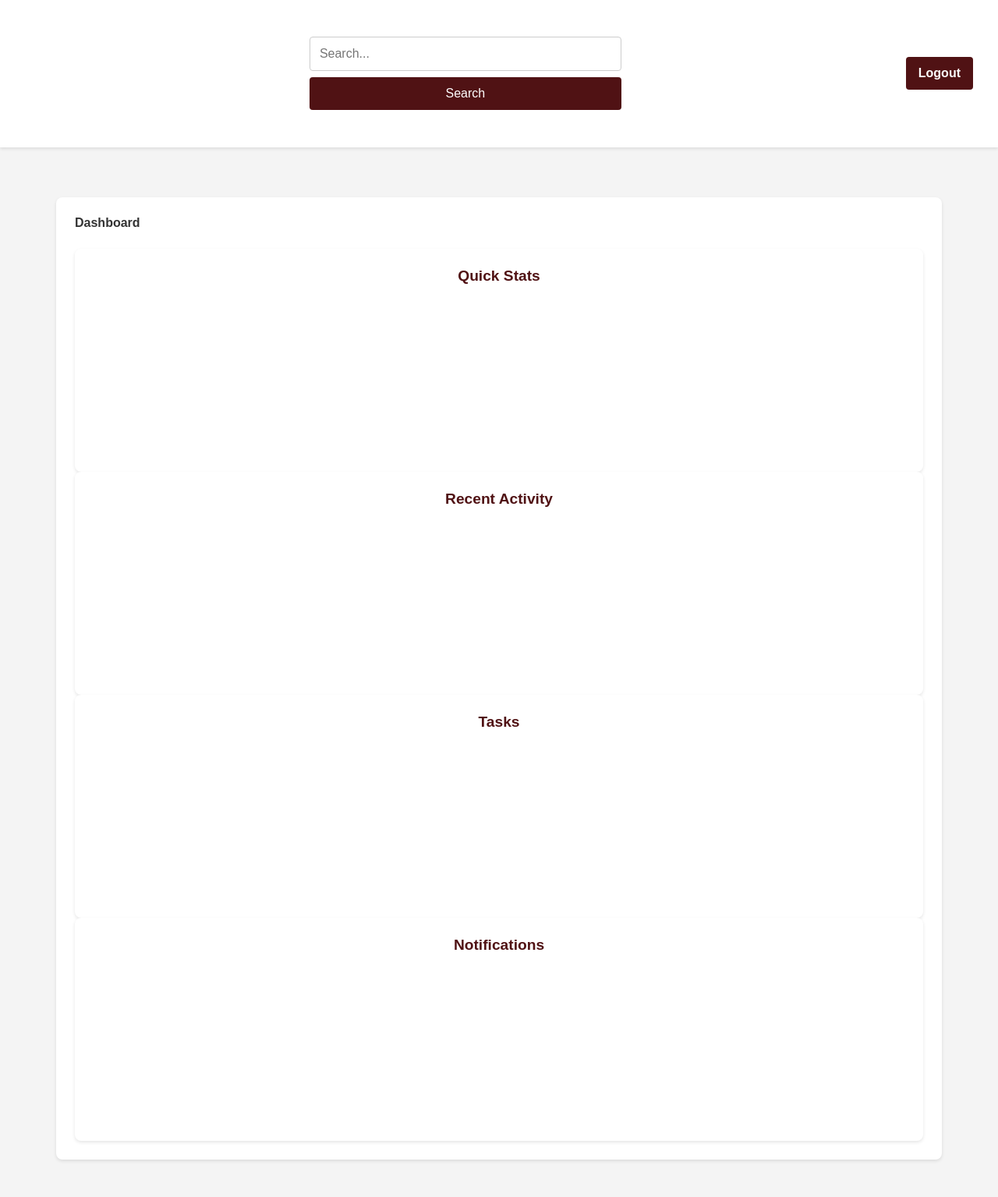
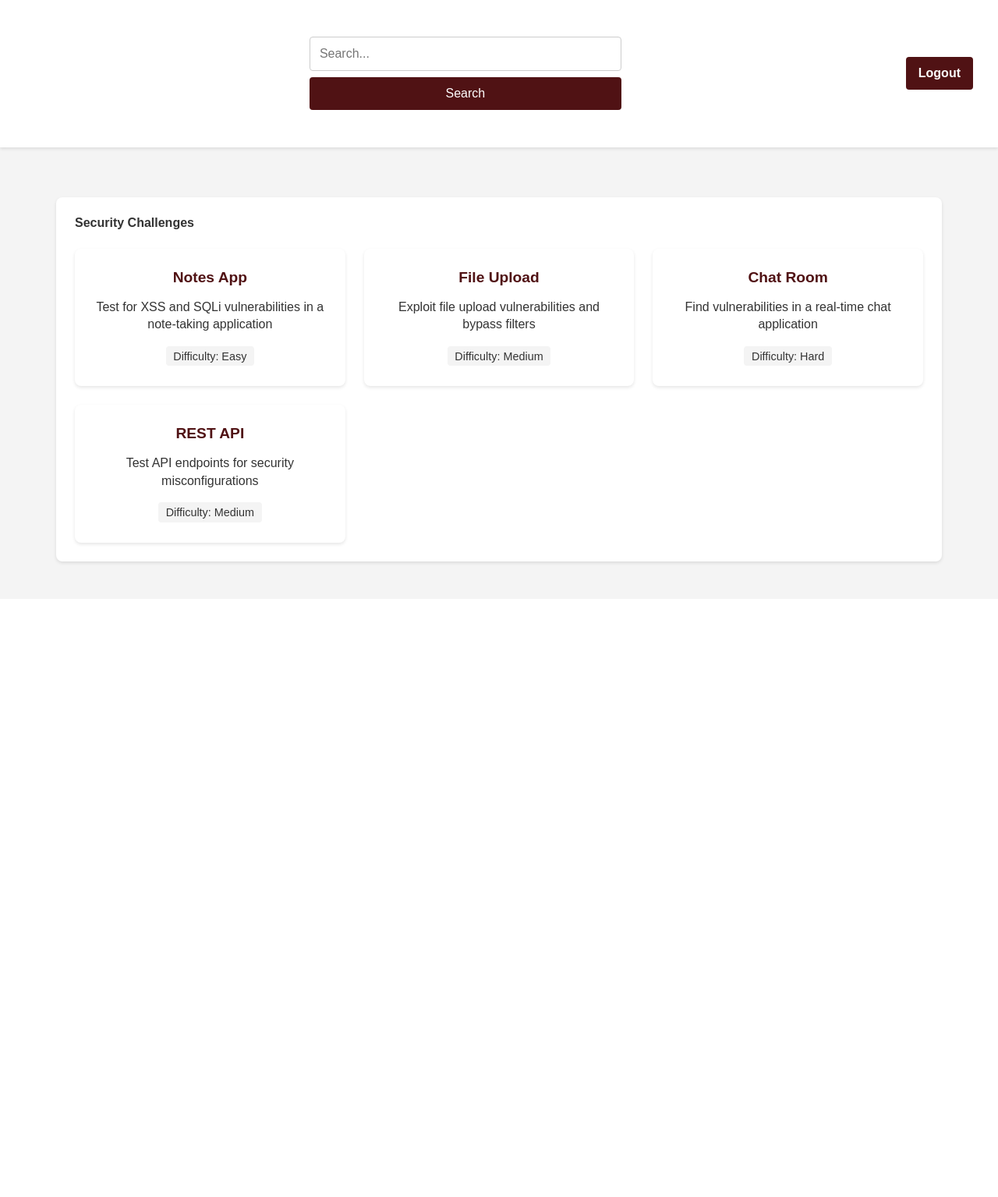
Before and after one commit to carsilonglegs/boko-hacks-25, a Flask app: page /hub in a window 1280 px wide. Shown: the part 90-1625 px from the top of the page at 78% size. After the commit the page ends 815 px from the top, so only its background shows below. Run offline with Flask 2, Linux system fonts and the light colour scheme; the visitor is signed in with stand-in values (Sample User, id 1).

Commit message:
add application challenges grid

```diff
--- a/static/styles.css
+++ b/static/styles.css
@@ -239,27 +239,47 @@
   font-weight: bold;
 }
 
-.dashboard-grid {
+/* Add to styles.css */
+.apps-grid {
   display: grid;
-  grid-template-columns: repeat(2, 1fr);
+  grid-template-columns: repeat(auto-fit, minmax(300px, 1fr));
   gap: 1.5rem;
   margin-top: 1.5rem;
 }
 
-.dashboard-widget {
+.app-card {
   background: var(--white);
   border-radius: 8px;
   padding: 1.5rem;
   box-shadow: 0 2px 4px rgba(0, 0, 0, 0.1);
+  text-decoration: none;
+  color: var(--gray-dark);
+  transition: transform 0.2s, box-shadow 0.2s;
+  border: 2px solid transparent;
 }
 
-.dashboard-widget h3 {
+.app-card:hover {
+  transform: translateY(-2px);
+  box-shadow: 0 4px 8px rgba(0, 0, 0, 0.15);
+  border-color: var(--maroon);
+}
+
+.app-card h3 {
   color: var(--maroon);
-  margin-top: 0;
-  margin-bottom: 1rem;
+  margin: 0 0 1rem 0;
   font-size: 1.2rem;
 }
 
-.widget-content {
-  min-height: 200px;
+.app-card p {
+  margin: 0 0 1rem 0;
+  line-height: 1.4;
 }
+
+.difficulty {
+  display: inline-block;
+  padding: 0.3rem 0.6rem;
+  background: var(--gray-light);
+  border-radius: 4px;
+  font-size: 0.9rem;
+  color: var(--gray-dark);
+}
--- a/templates/hub.html
+++ b/templates/hub.html
@@ -24,32 +24,31 @@
     <!-- Dashboard Content -->
     <main>
         <section class="dashboard-content">
-            <h2 class="section-left">Dashboard</h2>
-            <div class="dashboard-grid"></div>
-                <div class="dashboard-widget">
-                    <h3>Quick Stats</h3>
-                    <div class="widget-content stats">
-                        <!-- Stats will go here -->
-                    </div>
-                </div>
-                <div class="dashboard-widget">
-                    <h3>Recent Activity</h3>
-                    <div class="widget-content activity">
-                        <!-- Activity feed will go here -->
-                    </div>
-                </div>
-                <div class="dashboard-widget">
-                    <h3>Tasks</h3>
-                    <div class="widget-content tasks">
-                        <!-- Tasks will go here -->
-                    </div>
-                </div>
-                <div class="dashboard-widget">
-                    <h3>Notifications</h3>
-                    <div class="widget-content notifications">
-                        <!-- Notifications will go here -->
-                    </div>
-                </div>
+            <h2 class="section-left">Security Challenges</h2>
+            <div class="apps-grid">
+                <a href="/apps/notes" class="app-card">
+                    <h3>Notes App</h3>
+                    <p>Test for XSS and SQLi vulnerabilities in a note-taking application</p>
+                    <span class="difficulty">Difficulty: Easy</span>
+                </a>
+
+                <a href="/apps/upload" class="app-card">
+                    <h3>File Upload</h3>
+                    <p>Exploit file upload vulnerabilities and bypass filters</p>
+                    <span class="difficulty">Difficulty: Medium</span>
+                </a>
+
+                <a href="/apps/chat" class="app-card">
+                    <h3>Chat Room</h3>
+                    <p>Find vulnerabilities in a real-time chat application</p>
+                    <span class="difficulty">Difficulty: Hard</span>
+                </a>
+
+                <a href="/apps/api" class="app-card">
+                    <h3>REST API</h3>
+                    <p>Test API endpoints for security misconfigurations</p>
+                    <span class="difficulty">Difficulty: Medium</span>
+                </a>
             </div>
         </section>
     </main>
```
